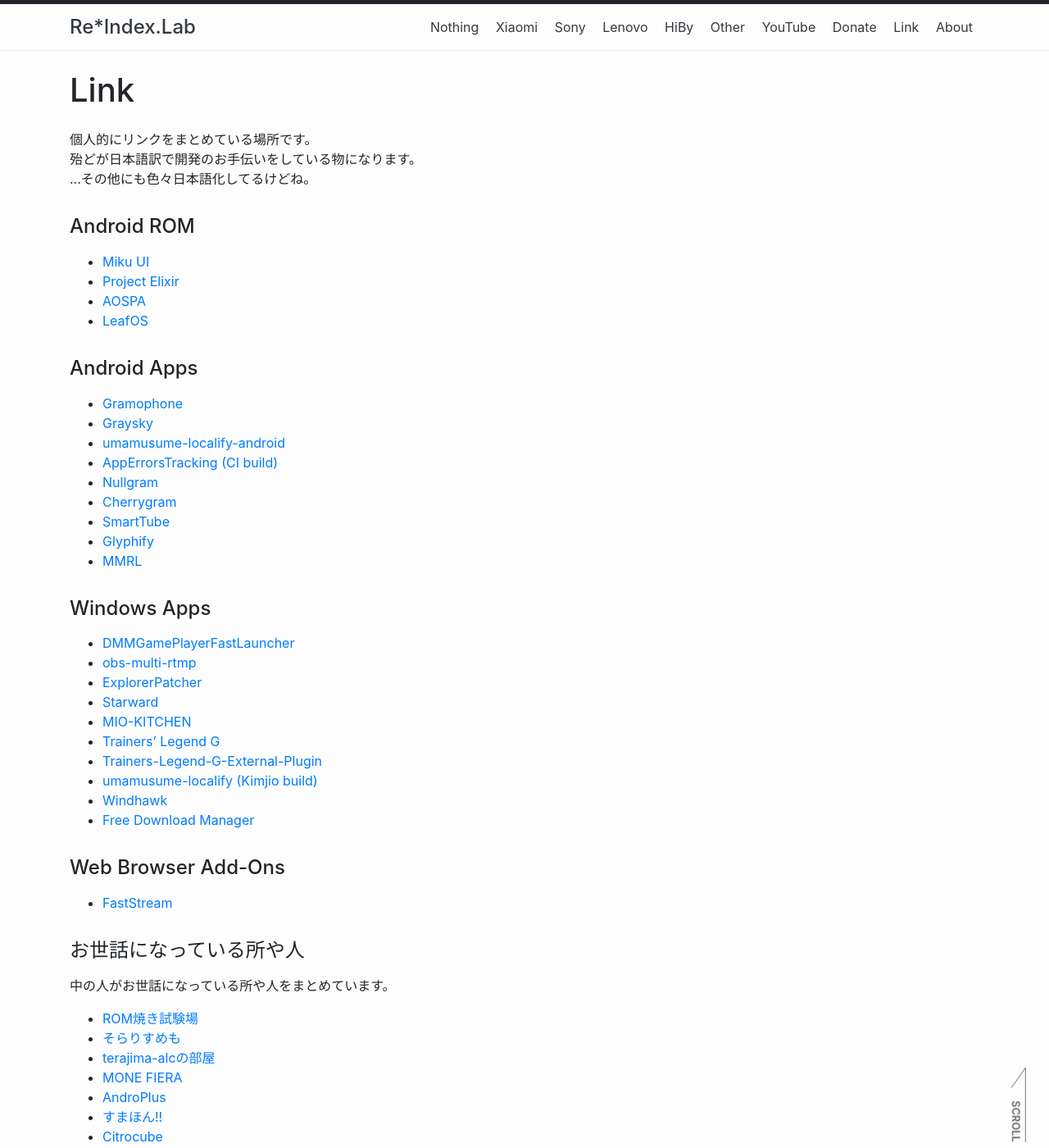
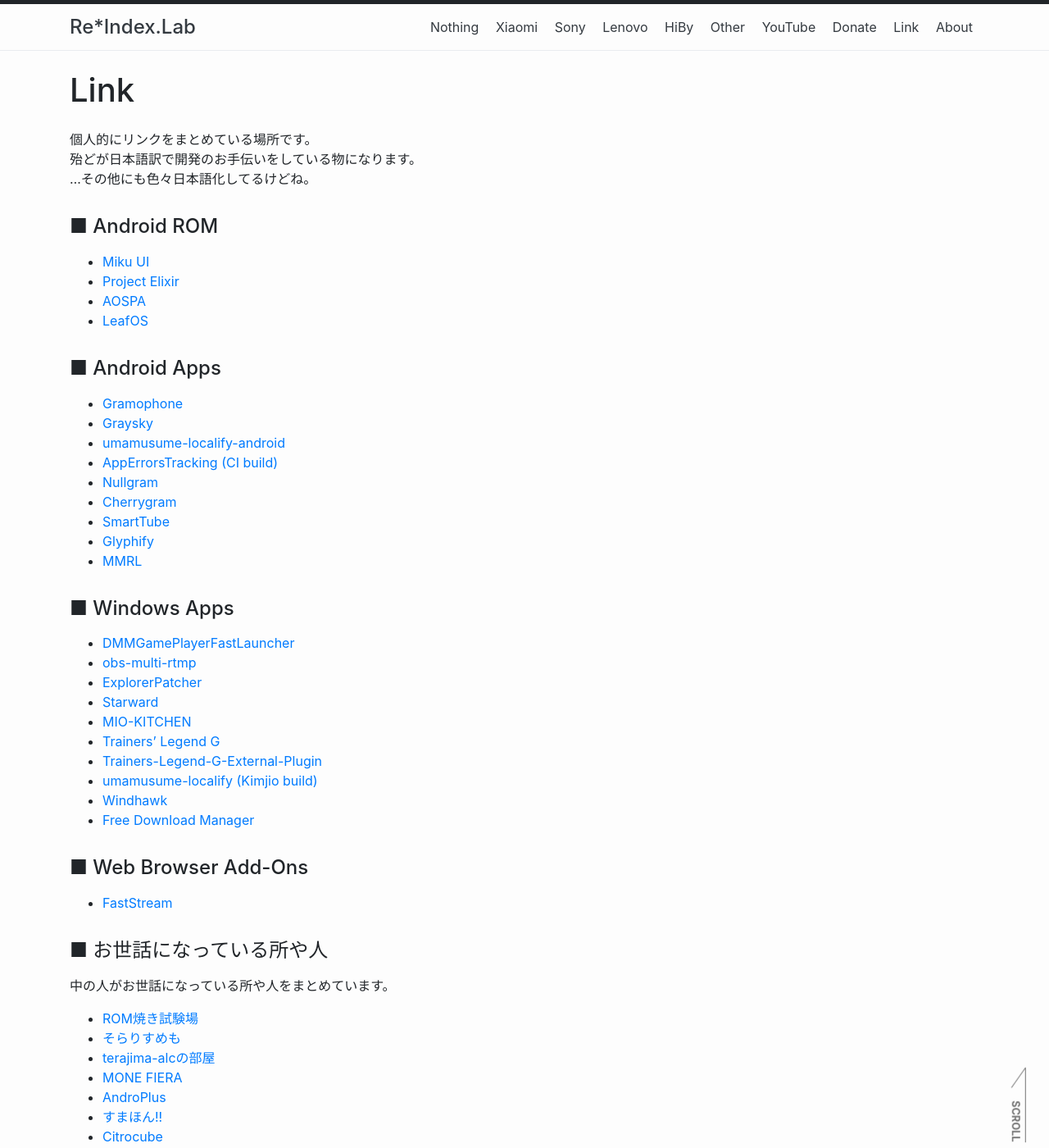
Before and after one commit to reindex-ot/reindex-ot.github.io, a Jekyll site: the page built from link.md, in a window 1280 px wide and 1400 px high. Shown: the whole window at 82% size. Built offline with Jekyll 4.4.1, drawn with Linux system fonts in a browser that asks for light colours; some of the changed text lies outside the part shown.

```diff
--- a/link.md
+++ b/link.md
@@ -8,14 +8,14 @@ permalink: /link/
 殆どが日本語訳で開発のお手伝いをしている物になります。<br>
 ...その他にも色々日本語化してるけどね。
 
-#### Android ROM
+#### ■ Android ROM
 
 - [Miku UI](https://github.com/Miku-UI/manifesto)
 - [Project Elixir](https://projectelixiros.com/)
 - [AOSPA](https://paranoidandroid.co/)
 - [LeafOS](https://leafos.org/)
 
-#### Android Apps
+#### ■ Android Apps
 - [Gramophone](https://github.com/AkaneTan/Gramophone/)
 - [Graysky](https://graysky.app/)
 - [umamusume-localify-android](https://github.com/Kimjio/umamusume-localify-android/)
@@ -26,7 +26,7 @@ permalink: /link/
 - [Glyphify](https://github.com/Fr4nKB/Glyphify/)
 - [MMRL](https://github.com/DerGoogler/MMRL/)
 
-#### Windows Apps
+#### ■ Windows Apps
 - [DMMGamePlayerFastLauncher](https://github.com/fa0311/DMMGamePlayerFastLauncher/)
 - [obs-multi-rtmp](https://sorayuki.github.io/obs-multi-rtmp/)
 - [ExplorerPatcher](https://github.com/valinet/ExplorerPatcher/)
@@ -38,10 +38,10 @@ permalink: /link/
 - [Windhawk](https://windhawk.net/)
 - [Free Download Manager](https://www.freedownloadmanager.org/)
 
-#### Web Browser Add-Ons
+#### ■ Web Browser Add-Ons
 - [FastStream](https://faststream.online/)
 
-#### お世話になっている所や人
+#### ■ お世話になっている所や人
 
 中の人がお世話になっている所や人をまとめています。
 
@@ -61,7 +61,7 @@ permalink: /link/
 - [CHILL OUT DISPENSARY](https://twitter.com/chillout_cbd/)
 
 
-#### 個人的に追っている物
+#### ■ 個人的に追っている物
 
 完全に個人的すぎる物です。<br>
 「誰得ですか?」と言われる。多分。
@@ -90,7 +90,7 @@ permalink: /link/
 - [Wired Sound For Wired People](https://fauux.neocities.org/)
 - [The Cutting Room Floor](https://tcrf.net/)
 
-#### 食品
+#### ■ 食品
 
 個人的に気になってる物や好きな物。<br>
 これまた「誰得?」と言われる。多分。
```
